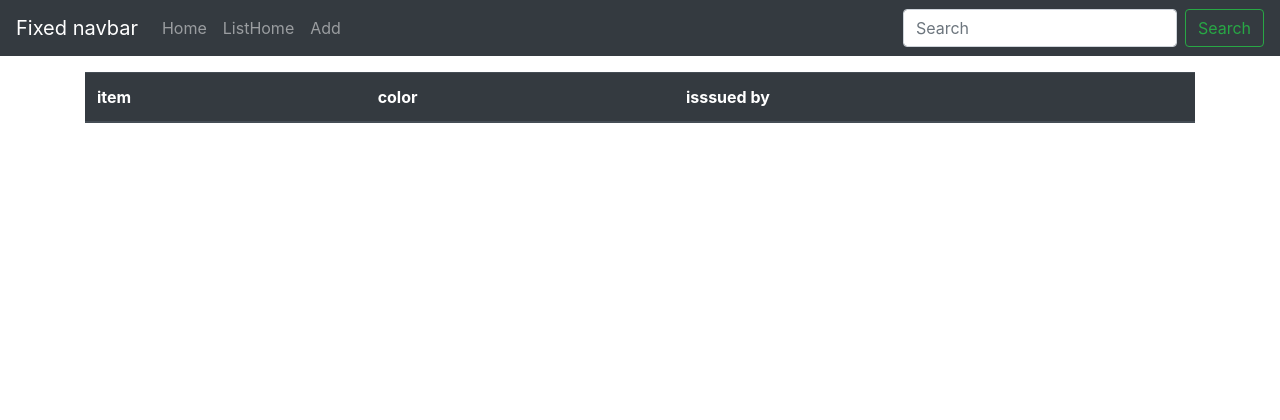
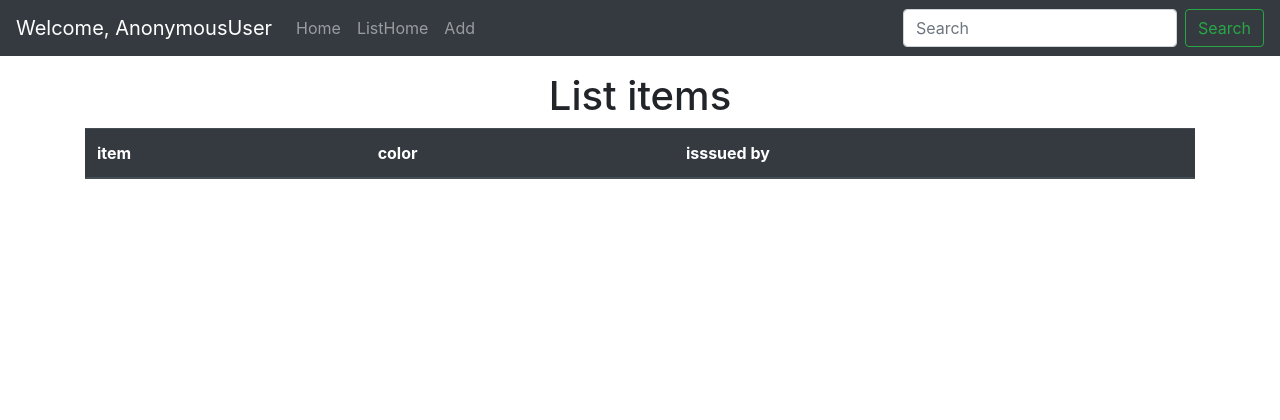
Before and after one commit to kenmugy/stockmgt-unfinished, a Django app: page /stock_list/ in a window 1280 px wide. Shown: the top 420 px of the page. Run offline with Django 3.2, Linux system fonts and the light colour scheme; data that the repository does not hold is empty; some libraries are stand-ins or nearby versions.

Commit message:
Add user to base template

```diff
--- a/stckmgt/templates/stckmgt/base.html
+++ b/stckmgt/templates/stckmgt/base.html
@@ -17,7 +17,7 @@
   </head>
   <body>
     <nav class="navbar navbar-expand-md navbar-dark fixed-top bg-dark">
-      <a class="navbar-brand" href="#">Fixed navbar</a>
+      <a class="navbar-brand" href="#">Welcome, {{user}}</a>
       <button class="navbar-toggler" type="button" data-toggle="collapse" data-target="#navbarCollapse" aria-controls="navbarCollapse" aria-expanded="false" aria-label="Toggle navigation">
         <span class="navbar-toggler-icon"></span>
       </button>
@@ -41,7 +41,6 @@
       </div>
     </nav>
 
-
       <div class="container">
         {% block body %} {% endblock body %}
       </div>
--- a/stckmgt/templates/stckmgt/stock_detail.html
+++ b/stckmgt/templates/stckmgt/stock_detail.html
@@ -1,6 +1,5 @@
-{% extends 'stckmgt/base.html' %}
-{% block body %}
-
+{% extends 'stckmgt/base.html' %} {% block body %}
+<h1 class="text-center">List items</h1>
 <table class="table table-dark">
   <thead>
     <tr>
```
Also changed, not shown: stckmgt/templates/stckmgt/stock_form.html (+6 -5 lines). Lines whose indentation alone changed are shown as unchanged.
